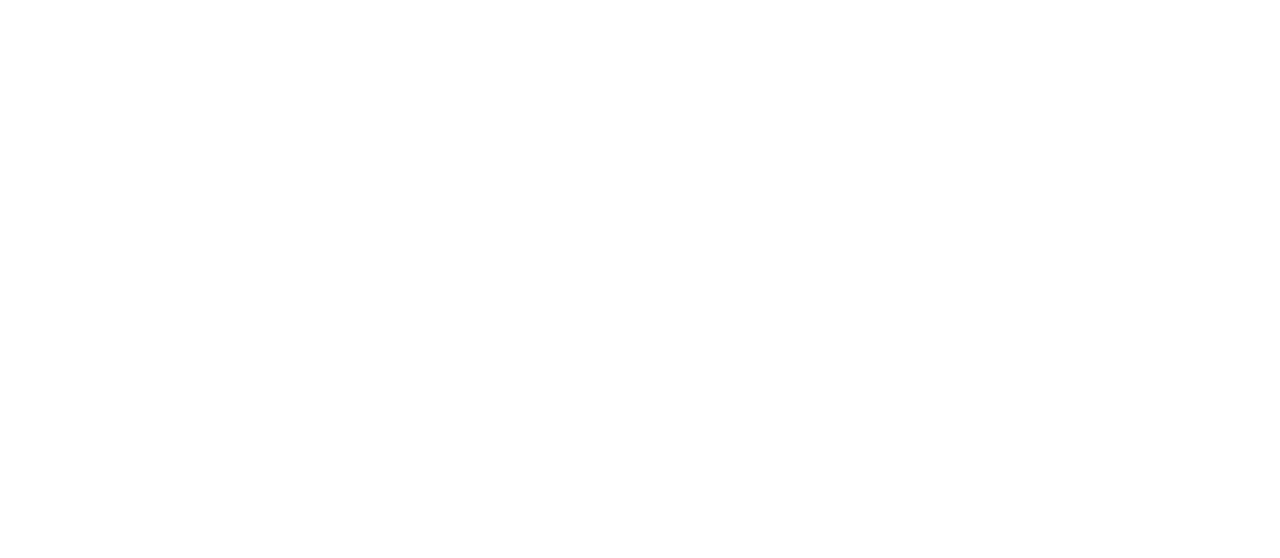
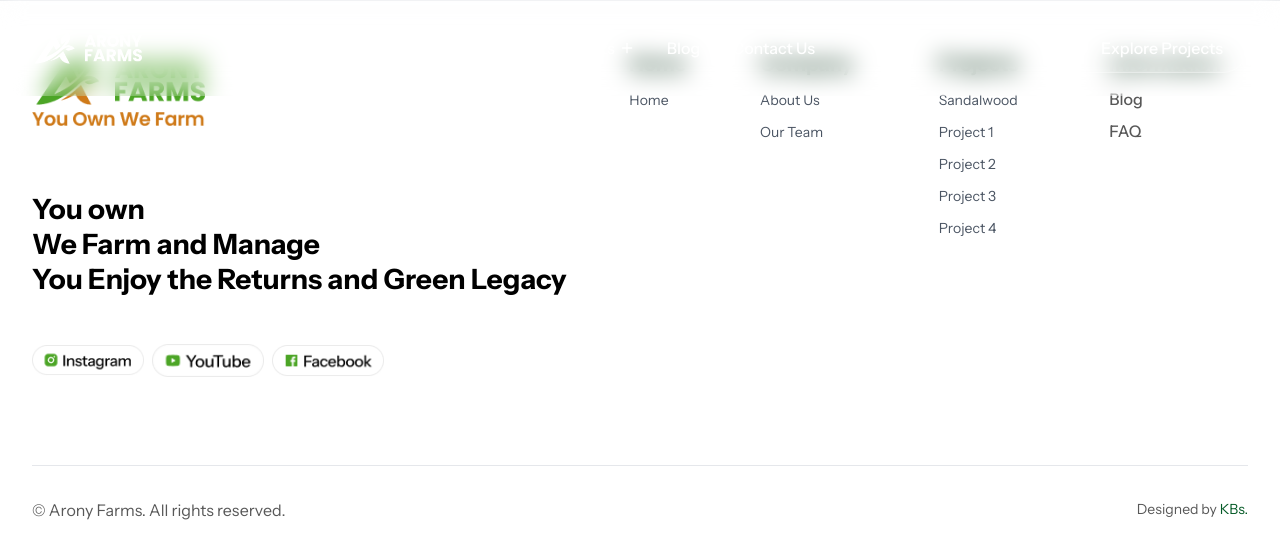
Before and after one commit to JavadAlip/aronyfarms-frontend, a React (Vite) app: page /contact in a window 1280 px wide. Before the commit this address had no page. Shown: the top 558 px of the page. Built offline with nearby package versions, Linux system fonts and the light colour scheme.

Commit message:
home page ui issue fixed

```diff
--- a/src/App.jsx
+++ b/src/App.jsx
@@ -1,12 +1,14 @@
 import { BrowserRouter as Router, Routes, Route } from "react-router-dom";
 import Home from "./Pages/Home";
 import AboutUs from "./Pages/AboutUs";
+import ContactUs from "./Pages/ContactUs";
 export default function App() {
   return (
     <Router>
       <Routes>
         <Route path="/" element={<Home />} />
          <Route path="/about" element={<AboutUs />} />
+         <Route path="/contact" element={<ContactUs />} />
       </Routes>
     </Router>
   );
--- a/src/Components/Common/Footer.jsx
+++ b/src/Components/Common/Footer.jsx
@@ -1,3 +1,4 @@
+import React from 'react';
 import youtube from '../../assets/youtube.png'
 import instagram from '../../assets/instagram.png'
 import facebook from '../../assets/facebook.png'
@@ -5,9 +6,9 @@ import logo from '../../assets/logoFooter.png'
 
 const Footer = () => {
   const footerLinks = {
-    home: [{ name: 'Home', href: '#' }],
+    home: [{ name: 'Home', href: '/' }],
     company: [
-      { name: 'About Us', href: '#' },
+      { name: 'About Us', href: '/about' },
       { name: 'Our Team', href: '#' }
     ],
     projects: [
@@ -44,24 +45,21 @@ const Footer = () => {
                 <img
                   src={logo}
                   alt="Arony Farms Logo"
-                  className="w-48 h-auto object-contain"
+                  className="w-40 sm:w-48 md:w-56 lg:w-64 h-auto object-contain"
                 />
               </div>
               {/* <p className="text-orange-500 font-medium text-sm">You Own We Farm</p> */}
             </div>
 
             {/* Tagline */}
-            <div className="mt-8">
-              <h3 className="text-black font-bold text-[20px] sm:text-2xl leading-tight mb-2">
-                Own the Land.
-              </h3>
-              <h3 className="text-black font-bold text-[20px] sm:text-2xl leading-tight">
-                We Farm It Naturally.
-              </h3>
-            </div>
+            <h3 className="text-black font-bold text-[18px] sm:text-[22px] md:text-[24px] lg:text-[28px] leading-tight mb-4 sm:mb-3 md:mb-2 whitespace-normal sm:whitespace-normal lg:whitespace-nowrap">
+              You own<br />
+              We Farm and Manage <br />
+              You Enjoy the Returns and Green Legacy
+            </h3>
 
             {/* Social Links */}
-            <div className="flex items-center gap-4 ">
+            <div className="flex items-center gap-2 sm:gap-3 md:gap-2">
               {socialLinks.map((social) => (
                 <a
                   key={social.name}
@@ -71,23 +69,22 @@ const Footer = () => {
                   <img
                     src={social.icon}
                     alt={social.name}
-                    className="w-24 h-24 object-contain"
+                    className="w-16 h-16 sm:w-20 sm:h-20 md:w-24 md:h-24 lg:w-28 lg:h-28 object-contain"
                   />
-
                 </a>
               ))}
             </div>
           </div>
 
-          {/* Home Links */}
-          <div>
-            <h4 className="text-[#002C11] font-bold text-[20px] mb-2">Home</h4>
-            <ul className="space-y-2">
+
+          <div className="ml-0 lg:ml-44">
+            <h4 className="text-[#002C11] font-bold text-[18px] sm:text-[19px] lg:text-[20px] mb-2 sm:mb-3 lg:mb-2">Home</h4>
+            <ul className="space-y-1.5 sm:space-y-2">
               {footerLinks.home.map((link) => (
                 <li key={link.name}>
                   <a
                     href={link.href}
-                    className="text-gray-600 hover:text-green-600 text-sm transition-colors"
+                    className="text-gray-600 hover:text-green-600 text-[14px] sm:text-sm transition-colors"
                   >
                     {link.name}
                   </a>
@@ -96,15 +93,16 @@ const Footer = () => {
             </ul>
           </div>
 
+
           {/* Company Links */}
-          <div>
-            <h4 className="text-[#002C11] font-bold text-[20px] mb-2">Company</h4>
-            <ul className="space-y-2">
+          <div className='ml-0 lg:ml-24'>
+            <h4 className="text-[#002C11] font-bold text-[18px] sm:text-[19px] lg:text-[20px] mb-2 sm:mb-3 lg:mb-2">Company</h4>
+            <ul className="space-y-1.5 sm:space-y-2">
               {footerLinks.company.map((link) => (
                 <li key={link.name}>
                   <a
                     href={link.href}
-                    className="text-gray-600 hover:text-green-600 text-sm transition-colors"
+                    className="text-gray-600 hover:text-green-600 text-[14px] sm:text-sm transition-colors"
                   >
                     {link.name}
                   </a>
@@ -114,14 +112,14 @@ const Footer = () => {
           </div>
 
           {/* Projects Links */}
-          <div>
-            <h4 className="text-[#002C11] font-bold text-[20px] mb-2">Projects</h4>
-            <ul className="space-y-2">
+          <div className='ml-0 lg:ml-16'>
+            <h4 className="text-[#002C11] font-bold text-[18px] sm:text-[19px] lg:text-[20px] mb-2 sm:mb-3 lg:mb-2">Projects</h4>
+            <ul className="space-y-1.5 sm:space-y-2">
               {footerLinks.projects.map((link) => (
                 <li key={link.name}>
                   <a
                     href={link.href}
-                    className="text-gray-600 hover:text-green-600 text-sm transition-colors"
+                    className="text-gray-600 hover:text-green-600 text-[14px] sm:text-sm transition-colors"
                   >
                     {link.name}
                   </a>
@@ -131,14 +129,14 @@ const Footer = () => {
           </div>
 
           {/* Information Links */}
-          <div>
-            <h4 className="text-[#002C11] font-bold text-[20px] mb-2">Information</h4>
-            <ul className="space-y-2">
+          <div className='ml-0 lg:ml-6'>
+            <h4 className="text-[#002C11] font-bold text-[18px] sm:text-[19px] lg:text-[20px] mb-2 sm:mb-3 lg:mb-2">Information</h4>
+            <ul className="space-y-1.5 sm:space-y-2">
               {footerLinks.information.map((link) => (
                 <li key={link.name}>
                   <a
                     href={link.href}
-                    className="text-[#585858] hover:text-green-700 text-[16px] font-medium transition-colors"
+                    className="text-[#585858] hover:text-green-700 text-[14px] sm:text-[15px] lg:text-[16px] font-medium transition-colors"
                   >
                     {link.name}
                   </a>
@@ -150,10 +148,10 @@ const Footer = () => {
 
         {/* Bottom Footer */}
         <div className="pt-8 border-t border-gray-200 flex flex-col sm:flex-row justify-between items-center gap-4">
-          <p className="text-[#585858] text-[16px] font-normal text-center sm:text-left">
+          <p className="text-[#585858] text-[14px] sm:text-[15px] lg:text-[16px] font-normal text-center sm:text-left">
             © Arony Farms. All rights reserved.
           </p>
-          <p className="text-[#585858] text-[14px] text-center sm:text-right">
+          <p className="text-[#585858] text-[13px] sm:text-[14px] text-center sm:text-right">
             Designed by <span className="text-[#035925] font-normal">KBs.</span>
           </p>
         </div>
--- a/src/Components/HomeMain/Investors.jsx
+++ b/src/Components/HomeMain/Investors.jsx
@@ -81,8 +81,8 @@ const Investors = () => {
                 {/* Horizontal Scroll Container */}
                 <div className="relative">
                     {/* Gradient Overlays */}
-                    <div className="absolute left-0 top-0 bottom-0 w-16 bg-gradient-to-r from-neutral-50 to-transparent z-10 pointer-events-none hidden sm:block"></div>
-                    <div className="absolute right-0 top-0 bottom-0 w-16 bg-gradient-to-l from-neutral-50 to-transparent z-10 pointer-events-none hidden sm:block"></div>
+                    <div className="absolute left-0 top-0 bottom-0 w-16  to-transparent z-10 pointer-events-none hidden sm:block"></div>
+                    <div className="absolute right-0 top-0 bottom-0 w-16  to-transparent z-10 pointer-events-none hidden sm:block"></div>
 
                     {/* Scrollable Content */}
                     <div className="overflow-x-auto scrollbar-hide pb-4">
--- a/src/Components/HomeMain/KeyPillars.jsx
+++ b/src/Components/HomeMain/KeyPillars.jsx
@@ -1,4 +1,5 @@
 import leafgrn from "../../assets/leaf-grn.png";
+import pillarss from "../../assets/pillars.png";
 
 const KeyPillars = () => {
   const pillars = [
@@ -34,13 +35,15 @@ const KeyPillars = () => {
       {/* Background Image */}
       <div className="absolute inset-0 z-0">
         <img
-          src="https://images.unsplash.com/photo-1500382017468-9049fed747ef?w=1600&q=80"
+          src={pillarss}
           alt="Farm landscape background"
-          className="w-full h-full object-cover"
+          className="w-full h-full object-cover object-center"
         />
         {/* Overlay */}
-        <div className="absolute inset-0 bg-black/40"></div>
+        <div className="absolute inset-0 bg-black/30"></div>
       </div>
+
+
 
       {/* Content */}
       <div className="relative z-10 py-12 px-4 sm:px-6 lg:px-8">
--- a/src/Components/HomeMain/WorkTogether.jsx
+++ b/src/Components/HomeMain/WorkTogether.jsx
@@ -15,9 +15,9 @@ const WorkTogether = () => {
   ];
 
   return (
-    <div className="bg-gradient-to-br py-12 sm:py-16 lg:py-20 px-4 sm:px-6 lg:px-8">
+    <div className=" py-12 sm:py-16 lg:py-20 px-4 sm:px-6 lg:px-8">
       <div className="max-w-7xl mx-auto">
-        <div className="bg-gradient-to-br from-orange-200 to-orange-300 rounded-md shadow-2xl overflow-hidden">
+        <div className="bg-gradient-to-br from-orange-200 to-orange-300 rounded-md  overflow-hidden">
 
           {/* Main Content Grid */}
           <div className="grid lg:grid-cols-2 gap-20 min-h-[400px] lg:min-h-[450px]">
@@ -40,7 +40,7 @@ const WorkTogether = () => {
                 {/* CTA Button */}
                 <div className="flex justify-center lg:justify-start">
                   <button className="bg-[#4BA625] hover:bg-green-700 text-white font-medium px-6 py-3 rounded-full inline-flex items-center gap-2 transition-colors">
-                    <img src={leaf} alt="leaf icon" className="w-5 h-5 object-contain" />
+                    <img src={leaf} alt="leaf icon" className="w-5 h-7 object-contain" />
                     <span>Let's work together</span>
                   </button>
                 </div>
--- /dev/null
+++ b/src/Pages/ContactUs.jsx
@@ -0,0 +1,14 @@
+import React from 'react'
+import Navbar from '../Components/Common/Navbar'
+import Footer from '../Components/Common/Footer'
+
+const ContactUs = () => {
+  return (
+    <div>
+        <Navbar/>
+        <Footer/>
+    </div>
+  )
+}
+
+export default ContactUs
```
Also changed, not shown: src/Components/HomeMain/Blogs.jsx (+7 -3 lines), src/Components/HomeMain/ChooseUs.jsx (+84 -7 lines), src/assets/Man1.png (added), src/assets/pillars.png (added).
